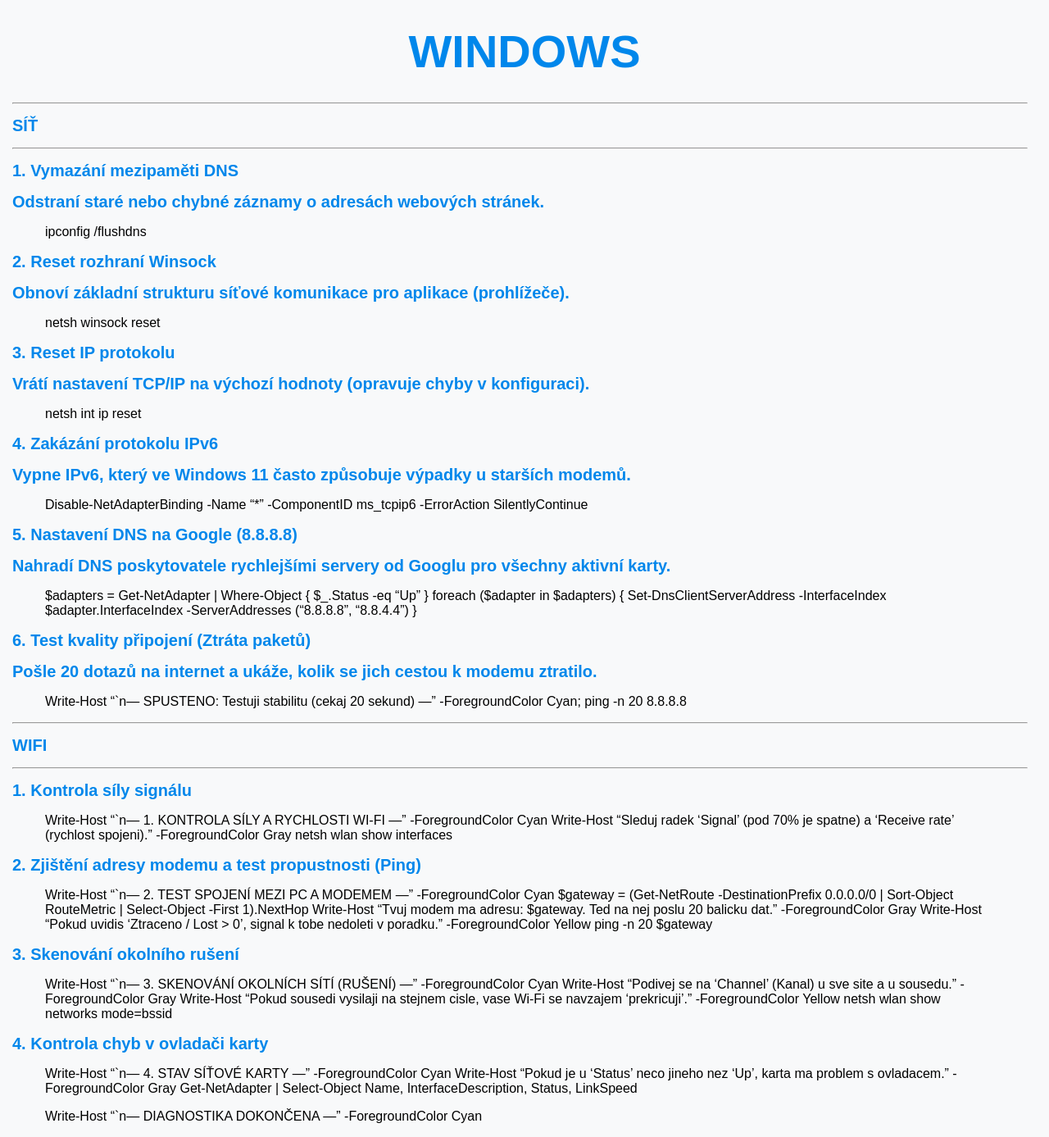
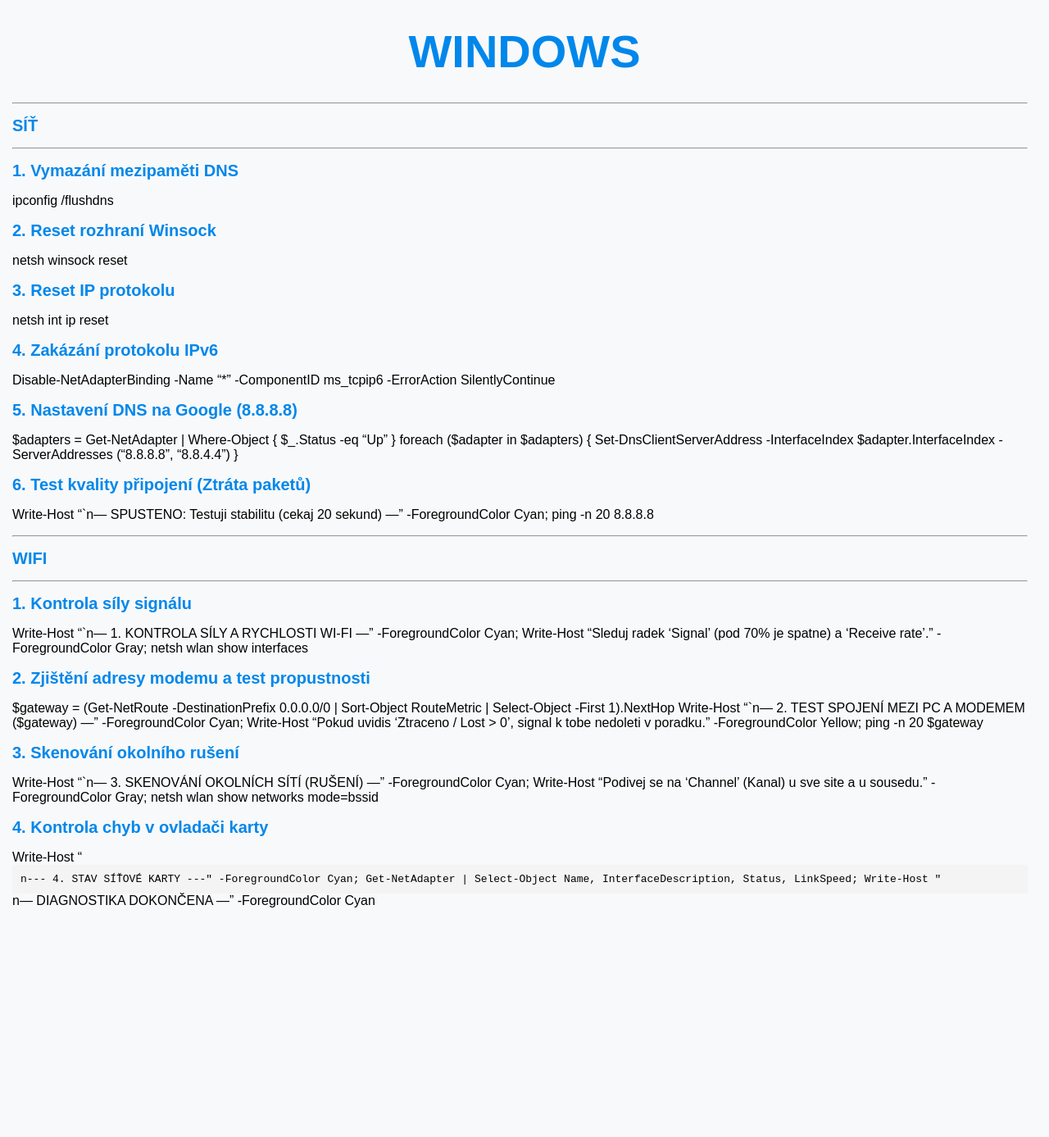
Before and after one commit to bedjan/bedjan.github.io, a Jekyll site: the page built from windows.md, in a window 1280 px wide. Shown: the whole page at 82% size. Built offline with Jekyll 4.4.1, drawn with Linux system fonts in a browser that asks for light colours; our own code applies the rules of GitHub Pages for plain Markdown files; after the commit the page ends 1124 px from its top, so only the background shows below that.

Commit message:
Update windows.md

```diff
--- a/windows.md
+++ b/windows.md
@@ -3,31 +3,26 @@
 -----------------
 
 # 1. Vymazání mezipaměti DNS
-# Odstraní staré nebo chybné záznamy o adresách webových stránek.
-> ipconfig /flushdns
+ipconfig /flushdns
 
 # 2. Reset rozhraní Winsock
-# Obnoví základní strukturu síťové komunikace pro aplikace (prohlížeče).
-> netsh winsock reset
+netsh winsock reset
 
 # 3. Reset IP protokolu
-# Vrátí nastavení TCP/IP na výchozí hodnoty (opravuje chyby v konfiguraci).
-> netsh int ip reset
+netsh int ip reset
 
 # 4. Zakázání protokolu IPv6
-# Vypne IPv6, který ve Windows 11 často způsobuje výpadky u starších modemů.
-> Disable-NetAdapterBinding -Name "*" -ComponentID ms_tcpip6 -ErrorAction SilentlyContinue
+Disable-NetAdapterBinding -Name "*" -ComponentID ms_tcpip6 -ErrorAction SilentlyContinue
 
 # 5. Nastavení DNS na Google (8.8.8.8)
-# Nahradí DNS poskytovatele rychlejšími servery od Googlu pro všechny aktivní karty.
-> $adapters = Get-NetAdapter | Where-Object { $_.Status -eq "Up" }
-> foreach ($adapter in $adapters) {
->     Set-DnsClientServerAddress -InterfaceIndex $adapter.InterfaceIndex -ServerAddresses ("8.8.8.8", "8.8.4.4")
-> }
+$adapters = Get-NetAdapter | Where-Object { $_.Status -eq "Up" }
+foreach ($adapter in $adapters) {
+    Set-DnsClientServerAddress -InterfaceIndex $adapter.InterfaceIndex -ServerAddresses ("8.8.8.8", "8.8.4.4")
+}
 
 # 6. Test kvality připojení (Ztráta paketů)
-# Pošle 20 dotazů na internet a ukáže, kolik se jich cestou k modemu ztratilo.
-> Write-Host "`n--- SPUSTENO: Testuji stabilitu (cekaj 20 sekund) ---" -ForegroundColor Cyan; ping -n 20 8.8.8.8
+Write-Host "`n--- SPUSTENO: Testuji stabilitu (cekaj 20 sekund) ---" -ForegroundColor Cyan; ping -n 20 8.8.8.8
+
 
 
 
@@ -36,26 +31,14 @@
 -----------------
 
 # 1. Kontrola síly signálu
-> Write-Host "`n--- 1. KONTROLA SÍLY A RYCHLOSTI WI-FI ---" -ForegroundColor Cyan
-> Write-Host "Sleduj radek 'Signal' (pod 70% je spatne) a 'Receive rate' (rychlost spojeni)." -ForegroundColor Gray
-> netsh wlan show interfaces
+Write-Host "`n--- 1. KONTROLA SÍLY A RYCHLOSTI WI-FI ---" -ForegroundColor Cyan; Write-Host "Sleduj radek 'Signal' (pod 70% je spatne) a 'Receive rate'." -ForegroundColor Gray; netsh wlan show interfaces
 
-# 2. Zjištění adresy modemu a test propustnosti (Ping)
-> Write-Host "`n--- 2. TEST SPOJENÍ MEZI PC A MODEMEM ---" -ForegroundColor Cyan
-> $gateway = (Get-NetRoute -DestinationPrefix 0.0.0.0/0 | Sort-Object RouteMetric | Select-Object -First 1).NextHop
-> Write-Host "Tvuj modem ma adresu: $gateway. Ted na nej poslu 20 balicku dat." -ForegroundColor Gray
-> Write-Host "Pokud uvidis 'Ztraceno / Lost > 0', signal k tobe nedoleti v poradku." -ForegroundColor Yellow
-> ping -n 20 $gateway
+# 2. Zjištění adresy modemu a test propustnosti
+$gateway = (Get-NetRoute -DestinationPrefix 0.0.0.0/0 | Sort-Object RouteMetric | Select-Object -First 1).NextHop
+Write-Host "`n--- 2. TEST SPOJENÍ MEZI PC A MODEMEM ($gateway) ---" -ForegroundColor Cyan; Write-Host "Pokud uvidis 'Ztraceno / Lost > 0', signal k tobe nedoleti v poradku." -ForegroundColor Yellow; ping -n 20 $gateway
 
 # 3. Skenování okolního rušení
-> Write-Host "`n--- 3. SKENOVÁNÍ OKOLNÍCH SÍTÍ (RUŠENÍ) ---" -ForegroundColor Cyan
-> Write-Host "Podivej se na 'Channel' (Kanal) u sve site a u sousedu." -ForegroundColor Gray
-> Write-Host "Pokud sousedi vysilaji na stejnem cisle, vase Wi-Fi se navzajem 'prekricuji'." -ForegroundColor Yellow
-> netsh wlan show networks mode=bssid
+Write-Host "`n--- 3. SKENOVÁNÍ OKOLNÍCH SÍTÍ (RUŠENÍ) ---" -ForegroundColor Cyan; Write-Host "Podivej se na 'Channel' (Kanal) u sve site a u sousedu." -ForegroundColor Gray; netsh wlan show networks mode=bssid
 
 # 4. Kontrola chyb v ovladači karty
-> Write-Host "`n--- 4. STAV SÍŤOVÉ KARTY ---" -ForegroundColor Cyan
-> Write-Host "Pokud je u 'Status' neco jineho nez 'Up', karta ma problem s ovladacem." -ForegroundColor Gray
-> Get-NetAdapter | Select-Object Name, InterfaceDescription, Status, LinkSpeed
-
-> Write-Host "`n--- DIAGNOSTIKA DOKONČENA ---" -ForegroundColor Cyan
+Write-Host "`n--- 4. STAV SÍŤOVÉ KARTY ---" -ForegroundColor Cyan; Get-NetAdapter | Select-Object Name, InterfaceDescription, Status, LinkSpeed; Write-Host "`n--- DIAGNOSTIKA DOKONČENA ---" -ForegroundColor Cyan
```
